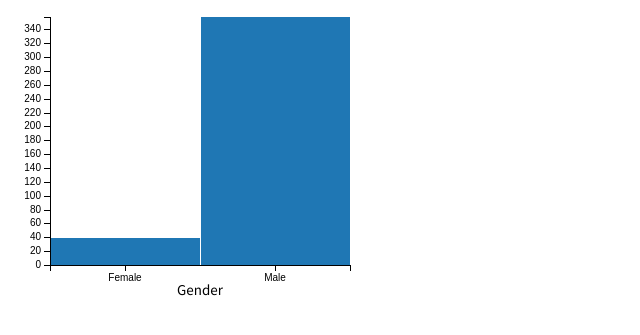
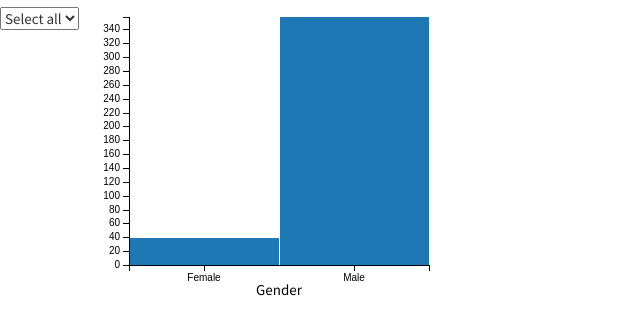
Before and after one commit to hebs87/dashboard, a plain HTML site: page index.html in a window 1280 px wide. Shown: the part 53-388 px from the top of the page, without its empty margins (0-640 px from the left). Drawn offline with Linux system fonts and the light colour scheme.

Commit message:
Added discipline selector menu

```diff
--- a/index.html
+++ b/index.html
@@ -21,6 +21,9 @@
 
     <h3>Gender In Academia</h3>
 
+    <!--Select menu to choose between two disciplines (A and B). The code behind it will be in graph.js-->
+    <div id="discipline-selector"></div>
+
     <!--Gender Balance Graph. The code behind it will be in graph.js-->
     <div id="gender-balance"></div>
 
--- a/static/js/graph.js
+++ b/static/js/graph.js
@@ -8,9 +8,21 @@ function makeGraphs(error, salaryData) {
 
     //pass ndx variable, the crossfilter, to the function that is going to draw the graph, and pass it ndx
     //create one for each graph
+    show_discipline_selector(ndx);
+
     show_gender_balance(ndx);
 
     dc.renderAll();
+}
+
+//function for rendering Select menu
+function show_discipline_selector(ndx) {
+    dim = ndx.dimension(dc.pluck('discipline'));
+    group = dim.group()
+
+    dc.selectMenu("#discipline-selector")
+        .dimension(dim)
+        .group(group);
 }
 
 //inside this function, we can now focus on specifically one graph - each graph will have its own function
```
